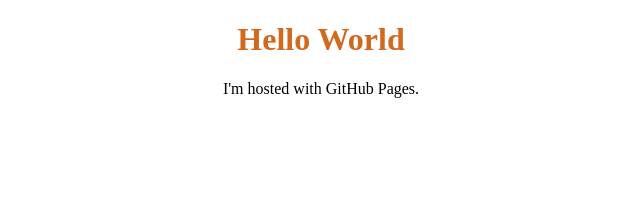
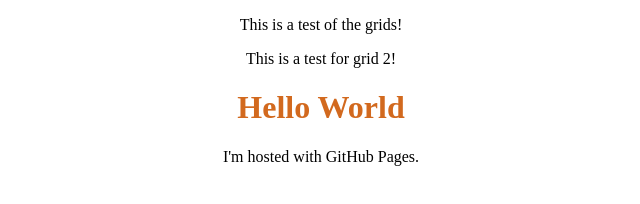
Before and after one commit to EvanPed25/EvanPed25.github.io, a plain HTML site: page Index.html in a window 1280 px wide. Shown: the whole page, without its empty margins (319-959 px from the left). Drawn offline with Linux system fonts and the light colour scheme.

Commit message:
Update Index.html
testing grids

```diff
--- a/Index.html
+++ b/Index.html
@@ -7,6 +7,18 @@
     <link rel="stylesheet" href="StyleSheet1.css">
 </head>
 <body>
+    <div class="shell">
+        <grid>
+            <div class="grid1">
+                <p>This is a test of the grids!</p>
+            </div>
+        </grid>
+        <grid>
+            <div class="grid2">
+                <p>This is a test for grid 2!</p>
+            </div>
+        </grid>
+    </div>
     <h1>Hello World</h1>
     <p>I'm hosted with GitHub Pages.</p>
 </body>
```
